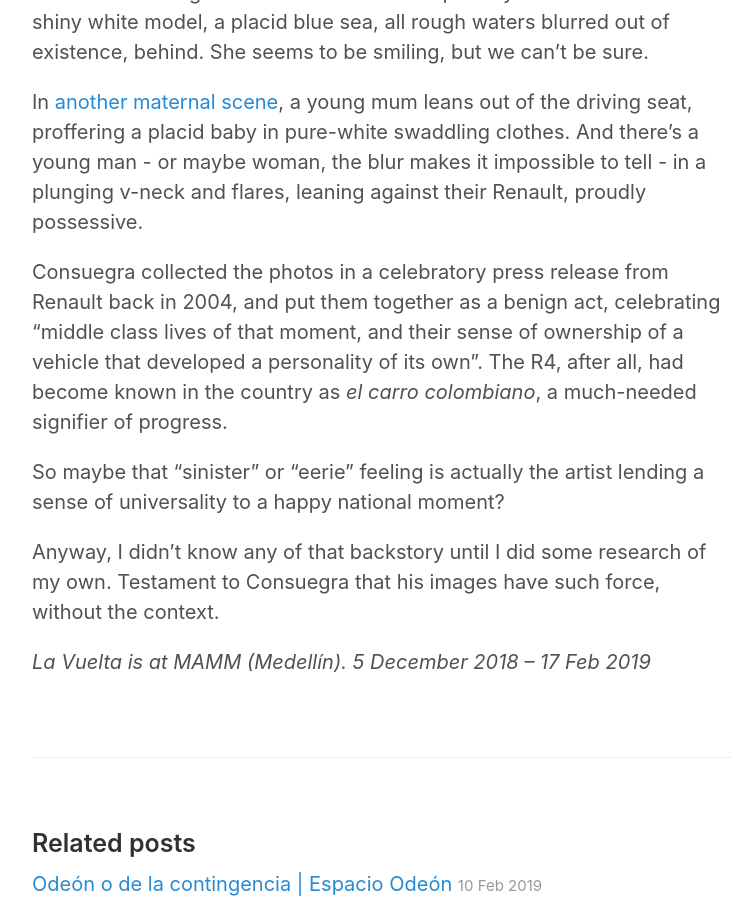
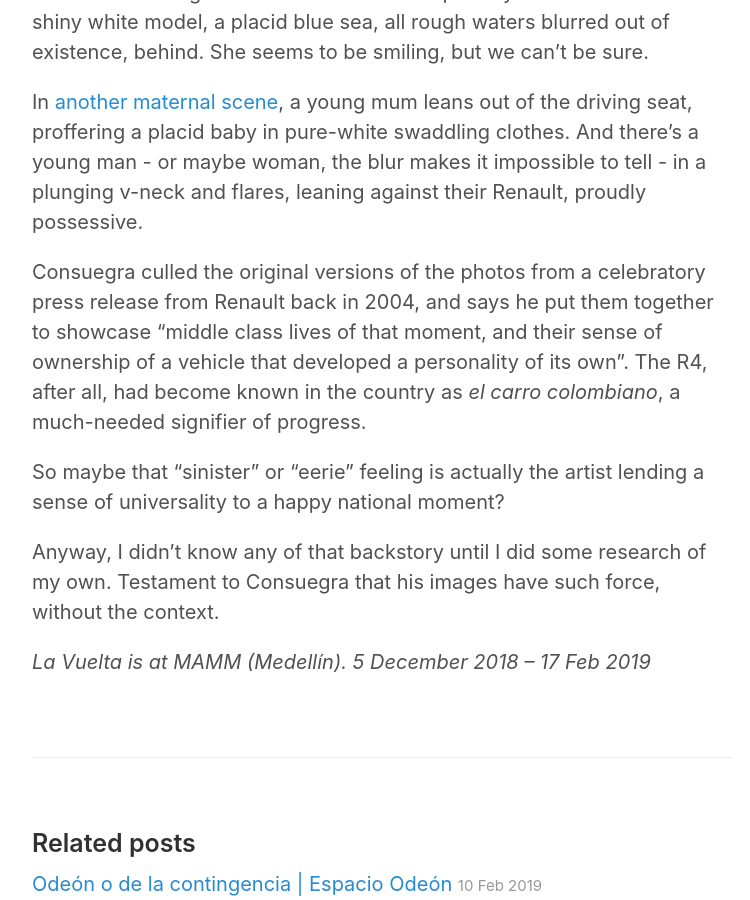
Before and after one commit to JMDKC/jmdkc.github.io, a Jekyll site: the page built from _posts/2019-02-03-consuegra-mamm.md, in a window 1280 px wide and 900 px high, scrolled down 1204 px. Shown: the whole window, without its empty margins (258-1008 px from the left). Built offline with Jekyll 4.4.1, drawn with Linux system fonts in a browser that asks for light colours.

Commit message:
amended post

```diff
--- a/_posts/2019-02-03-consuegra-mamm.md
+++ b/_posts/2019-02-03-consuegra-mamm.md
@@ -17,7 +17,7 @@ One mother - or grandma - hoists her child proudly onto the roof of a shiny whit
 
 In [another maternal scene](http://nicolasconsuegra.com/portfolio/uno-de-nosotros-entre-nosotros-con-nosotros/), a young mum leans out of the driving seat, proffering a placid baby in pure-white swaddling clothes. And there’s a young man - or maybe woman, the blur makes it impossible to tell - in a plunging v-neck and flares, leaning against their Renault, proudly possessive.
 
-Consuegra collected the photos in a celebratory press release from Renault back in 2004, and put them together as a benign act, celebrating “middle class lives of that moment, and their sense of ownership of a vehicle that developed a personality of its own”. The R4, after all, had become known in the country as *el carro colombiano*, a much-needed signifier of progress.
+Consuegra culled the original versions of the photos from a celebratory press release from Renault back in 2004, and says he put them together to showcase “middle class lives of that moment, and their sense of ownership of a vehicle that developed a personality of its own”. The R4, after all, had become known in the country as *el carro colombiano*, a much-needed signifier of progress.
 
 So maybe that “sinister” or “eerie” feeling is actually the artist lending a sense of universality to a happy national moment?
 
```
